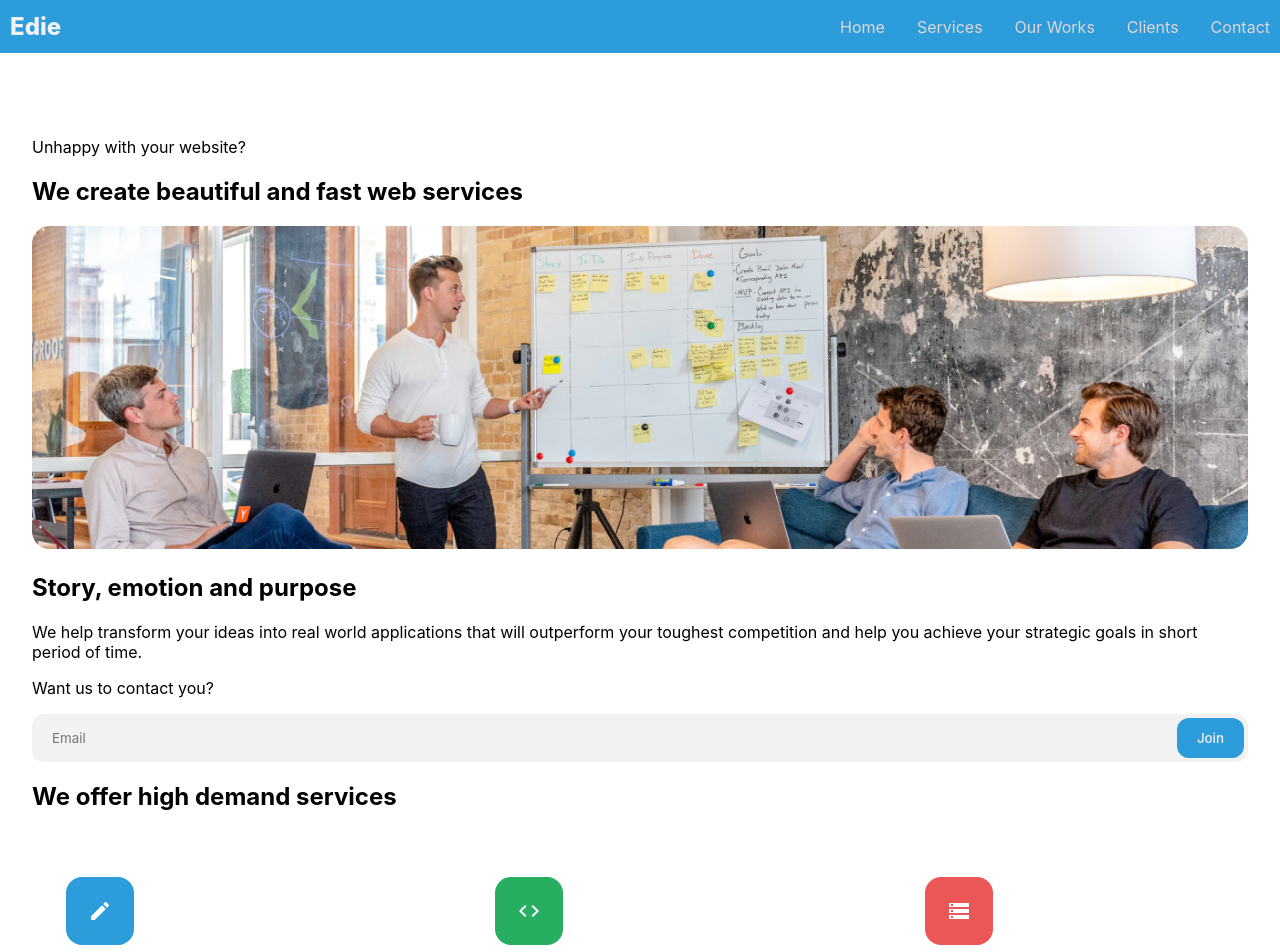
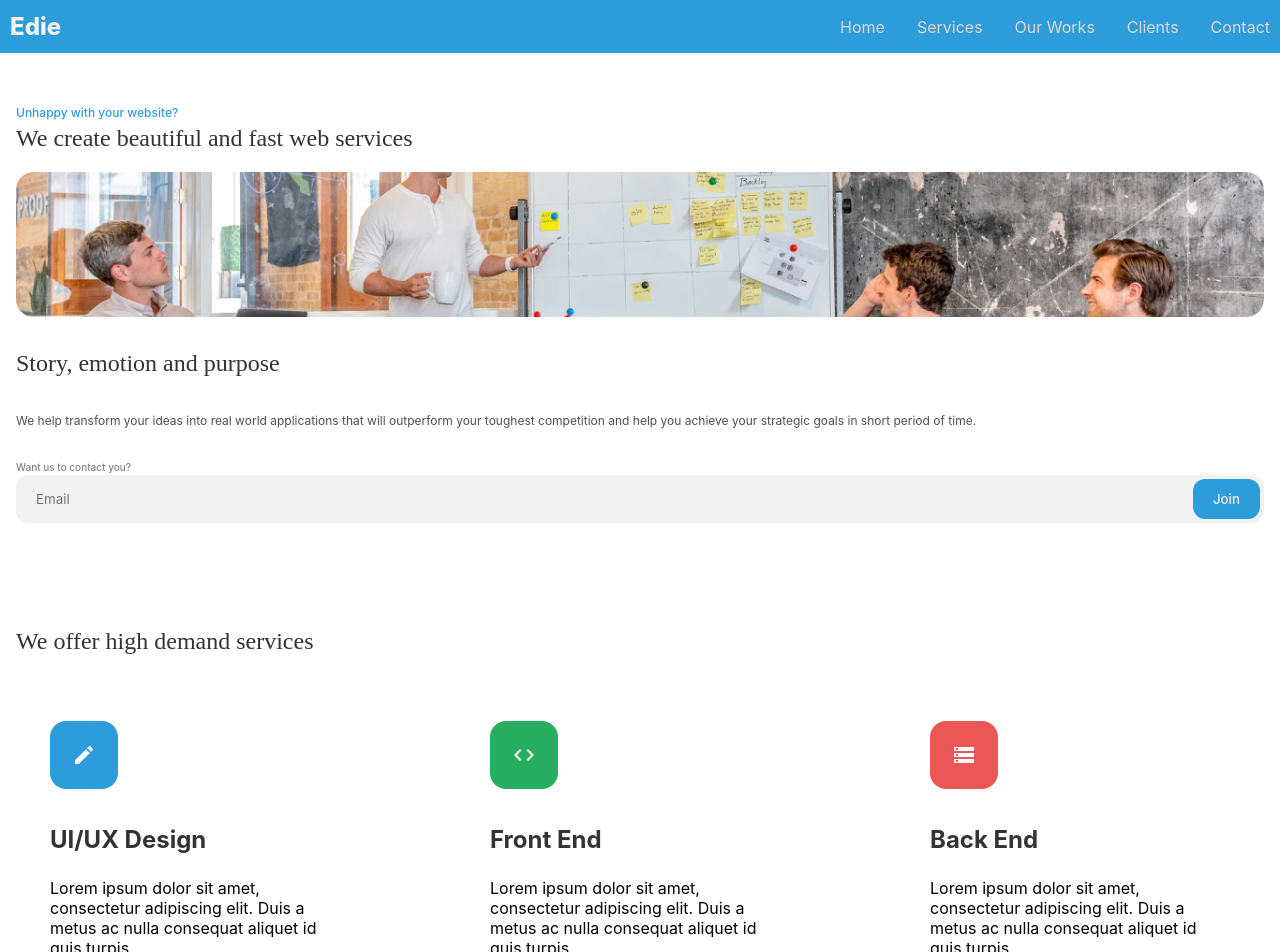
Before and after one commit to DSCKenyattaUniversity/frontend-design-translation, a React (Create React App) app: page / in a window 1280 px wide. Shown: the top 952 px of the page. Built offline with nearby package versions, Linux system fonts and the light colour scheme; the HTML template or start-up script is replaced by a standard one.

Commit message:
build: Added structure and all images

```diff
--- a/src/components/Card.jsx
+++ b/src/components/Card.jsx
@@ -1,6 +1,12 @@
 import styled from "styled-components";
 
-export default function Card({ icon: Icon, iconBg, title, content, href="#" }) {
+export default function Card({
+	icon: Icon,
+	iconBg,
+	title,
+	content,
+	href = "#",
+}) {
 	return (
 		<StyledDiv>
 			<div className="icon-container" style={{ backgroundColor: iconBg }}>
@@ -8,9 +14,11 @@ export default function Card({ icon: Icon, iconBg, title, content, href="#" }) {
 			</div>
 			<h4 className="card-title">{title}</h4>
 			<p className="card-content">{content}</p>
-            <a href={href} className="link">Get started</a>
+			<a href={href} className="link">
+				Get started
+			</a>
 		</StyledDiv>
-    )
+	);
 }
 
 const StyledDiv = styled.div`
@@ -48,16 +56,16 @@ const StyledDiv = styled.div`
 		font-weight: 500;
 		padding: 9px 12px;
 		border-radius: 12px;
-        background-color: #E0E0E0;
+		background-color: #e0e0e0;
 		color: #828282;
+
+		&:hover {
+			background-color: #2d9cdb;
+			color: white;
+		}
 	}
 
 	&:hover {
 		box-shadow: 0px 10px 30px rgba(51, 51, 51, 0.1);
-
-        .link {
-            background-color: #2D9CDB;
-            color: white;
 	}
-    }
-`
+`;
--- a/src/components/Footer.jsx
+++ b/src/components/Footer.jsx
@@ -16,7 +16,7 @@ export default function Footer() {
                     <a href="#clients">Clients</a>
                     <a href="#contact">Contact</a>
                 </div>
-                <div className="flex-mid">
+                <div className="flex-mid" id="contact">
                     <p className="edie">Edie</p>
                     <div className="icons">
                         <img src={linkedin} alt="alt" />
--- a/src/components/Main.jsx
+++ b/src/components/Main.jsx
@@ -1,35 +1,119 @@
 import styled from "styled-components";
 import Card from "./Card";
 import EmailInput from "./EmailInput";
+import OurWorkCard from "./OurWorkCard";
 
-import CreateIcon from '@mui/icons-material/Create';
-import CodeIcon from '@mui/icons-material/Code';
-import StorageIcon from '@mui/icons-material/Storage';
+import CreateIcon from "@mui/icons-material/Create";
+import CodeIcon from "@mui/icons-material/Code";
+import StorageIcon from "@mui/icons-material/Storage";
 
+/* Images */
 import heroImage from "../assets/heroImage.jpg";
+import person1 from "../assets/person1.png";
+import person2 from "../assets/person2.png";
+import person3 from "../assets/person3.png";
+import person4 from "../assets/person4.png";
+import smarthome from "../assets/smarthome.jpg";
+import onboard from "../assets/onboard.png";
+import booking from "../assets/booking.png";
+import juiceProduct from "../assets/juice-product.png";
 
 export default function Main() {
+	const onSeeMoreClick = () => {};
+
 	return (
 		<StyledMain>
 			<section id="home">
-                <p>Unhappy with your website?</p>
-                <h2>We create beautiful and fast web services</h2>
+				<p className="tagline">Unhappy with your website?</p>
+				<h2 className="title">
+					We create beautiful and fast web services
+				</h2>
 				<img src={heroImage} alt="hero-pic" className="hero-image" />
-                <h2>Story, emotion and purpose</h2>
-                <p>
-                    We help transform your ideas into real world applications that will
-                    outperform your toughest competition and help you achieve your
-                    strategic goals in short period of time.
+				<h2 className="title story">Story, emotion and purpose</h2>
+				<p className="content">
+					We help transform your ideas into real world applications
+					that will outperform your toughest competition and help you
+					achieve your strategic goals in short period of time.
 				</p>
-                <p>Want us to contact you?</p>
+				<p className="contact-you">Want us to contact you?</p>
 				<EmailInput />
 			</section>
 			<section id="services">
-                <h2>We offer high demand services</h2>
+				<h2 className="title">We offer high demand services</h2>
 				<div className="row">
-                    <Card iconBg="#2D9CDB" icon={CreateIcon} title="UI/UX Design" content="Lorem ipsum dolor sit amet, consectetur adipiscing elit. Duis a metus ac nulla consequat aliquet id quis turpis." />
-                    <Card iconBg="#27AE60" icon={CodeIcon} title="Front End" content="Lorem ipsum dolor sit amet, consectetur adipiscing elit. Duis a metus ac nulla consequat aliquet id quis turpis." />
-                    <Card iconBg="#EB5757" icon={StorageIcon} title="Back End" content="Lorem ipsum dolor sit amet, consectetur adipiscing elit. Duis a metus ac nulla consequat aliquet id quis turpis." />
+					<Card
+						iconBg="#2D9CDB"
+						icon={CreateIcon}
+						title="UI/UX Design"
+						content="Lorem ipsum dolor sit amet, consectetur adipiscing elit. Duis a metus ac nulla consequat aliquet id quis turpis."
+					/>
+					<Card
+						iconBg="#27AE60"
+						icon={CodeIcon}
+						title="Front End"
+						content="Lorem ipsum dolor sit amet, consectetur adipiscing elit. Duis a metus ac nulla consequat aliquet id quis turpis."
+					/>
+					<Card
+						iconBg="#EB5757"
+						icon={StorageIcon}
+						title="Back End"
+						content="Lorem ipsum dolor sit amet, consectetur adipiscing elit. Duis a metus ac nulla consequat aliquet id quis turpis."
+					/>
+				</div>
+			</section>
+			<section id="our-works">
+				<h2 className="title">Good design means good business</h2>
+				<OurWorkCard
+					imgSrc={smarthome}
+					type="Full stack application"
+					name="Smart home dashboard"
+				/>
+				<OurWorkCard
+					imgSrc={onboard}
+					type="UX/UI design"
+					name="Onboard application"
+				/>
+				<OurWorkCard
+					imgSrc={booking}
+					type="Mobile application"
+					name="Booking system"
+				/>
+				<OurWorkCard
+					imgSrc={juiceProduct}
+					type="Front End application"
+					name="Juice product homepage"
+				/>
+				<p className="see-more" onClick={onSeeMoreClick}>
+					see more ➡
+				</p>
+			</section>
+			<section id="our-team">
+				<h3>Meet the team</h3>
+				<h2>We are chilled and a laidback team</h2>
+				<p>Lorem ipsum dolor sit amet, consectetur adipiscing elit.</p>
+				<div className="img-container">
+					<img src={person1} alt="person 1" />
+					<img src={person2} alt="person 2" />
+					<img src={person3} alt="person 3" />
+				</div>
+			</section>
+			<section id="clients">
+				<div className="client-review">
+					<p className="client-review__content">
+						“Fast and outstanding results. Edie understands their
+						customer’s needs. They have a young and talented team.”
+					</p>
+					<div className="client-review__client">
+						<img
+							src={person4}
+							alt="client"
+							className="client-img"
+						/>
+						<div className="container">
+							<span className="client-name">Carlos Tran</span>
+							<span className="company">The Decorate Gatsby</span>
+						</div>
+					</div>
 				</div>
 			</section>
 		</StyledMain>
@@ -37,12 +121,53 @@ export default function Main() {
 }
 
 const StyledMain = styled.main`
-    padding: 2rem;
+	padding: 1rem; /* 16px */
+	.pad {
+		padding: 1.5rem; /* 24px */
+	}
+
+	.title {
+		margin-bottom: 1rem;
+		font-family: "Poppins";
+		font-style: normal;
+		font-weight: 500;
+		font-size: 1.5rem; /* 24px */
+		line-height: 36px;
+		color: #333333; /* Gray 1 */
+	}
+
+	section {
+		margin-bottom: 100px;
+	}
 
 	#home {
+		.tagline {
+			font-weight: 500;
+			font-size: 12px;
+			color: #2d9cdb;
+		}
 		.hero-image {
 			width: 100%;
+			height: 145px;
 			border-radius: 18px;
+			margin-bottom: 1.5rem; /* 24px */
+			object-fit: cover;
+			object-position: center;
+		}
+		.story {
+			margin-bottom: 2rem; /* 32px */
+		}
+		.content {
+			font-weight: 400;
+			font-size: 0.75rem; /* 12px */
+			color: #4f4f4f; /* Gray 2 */
+			margin-bottom: 2rem;
+		}
+		.contact-you {
+			font-weight: 500;
+			font-size: 0.625rem; /* 10px */
+			line-height: 15px;
+			color: #828282; /* Gray 3 */
 		}
 	}
 
@@ -52,10 +177,57 @@ const StyledMain = styled.main`
 			flex-direction: column;
 			gap: 4.5rem; /* 72px */
 
-            @media only screen and (min-width: 768px) { /* on tablet and desktops */
+			@media only screen and (min-width: 768px) {
+				/* on tablet and desktops */
 				flex-direction: row;
 				justify-content: space-between;
 			}
 		}
 	}
-`
+
+	#our-works {
+		.title {
+			margin-bottom: 2rem; /* 32px */
+		}
+
+		.see-more {
+			color: #2d9cdb;
+			font-size: 18px;
+			font-weight: 500;
+		}
+	}
+
+	#clients {
+		.client-review {
+			&__content {
+				font-weight: 500;
+				font-size: 1.5rem; /* 24px */
+				margin-bottom: 24px;
+			}
+
+			&__client {
+				display: flex;
+				gap: 30px;
+
+				.client-img {
+					width: 82px;
+					height: 82px;
+					border-radius: 12px;
+				}
+
+				.client-name {
+					font-weight: 500;
+					font-size: 1.5rem; /* 24px */
+					margin-bottom: 12px;
+					color: #333;
+				}
+
+				.company {
+					font-size: 18px;
+					font-weight: 500;
+					color: #828282;
+				}
+			}
+		}
+	}
+`;
--- /dev/null
+++ b/src/components/OurWorkCard.jsx
@@ -0,0 +1,19 @@
+import styled from "styled-components";
+
+export default function OurWorkCard({ imgSrc, type, name }) {
+    return (
+        <StyledCard>
+            <img src={imgSrc} alt="..." className="work-img" />
+            <p className="work-type">{type}</p>
+            <p className="work-name">{name}</p>
+        </StyledCard>
+    )
+}
+
+const StyledCard = styled.div`
+    .work-img {}
+
+    .work-type {}
+
+    .work-name {}
+`
--- a/src/index.css
+++ b/src/index.css
@@ -1,15 +1,23 @@
 body {
 	margin: 0;
-  font-family: -apple-system, BlinkMacSystemFont, 'Segoe UI', 'Roboto', 'Oxygen',
-    'Ubuntu', 'Cantarell', 'Fira Sans', 'Droid Sans', 'Helvetica Neue',
-    sans-serif;
+	font-family: -apple-system, BlinkMacSystemFont, "Segoe UI", "Roboto",
+		"Oxygen", "Ubuntu", "Cantarell", "Fira Sans", "Droid Sans",
+		"Helvetica Neue", sans-serif;
 	-webkit-font-smoothing: antialiased;
 	-moz-osx-font-smoothing: grayscale;
 }
 
+* {
+	margin: 0;
+}
+
 code {
-  font-family: source-code-pro, Menlo, Monaco, Consolas, 'Courier New',
+	font-family: source-code-pro, Menlo, Monaco, Consolas, "Courier New",
 		monospace;
+}
+
+img {
+	width: 100%;
 }
 
 .m-1 {
```
Also changed, not shown: src/App.jsx (+10 -10 lines). Lines whose indentation alone changed are shown as unchanged.
